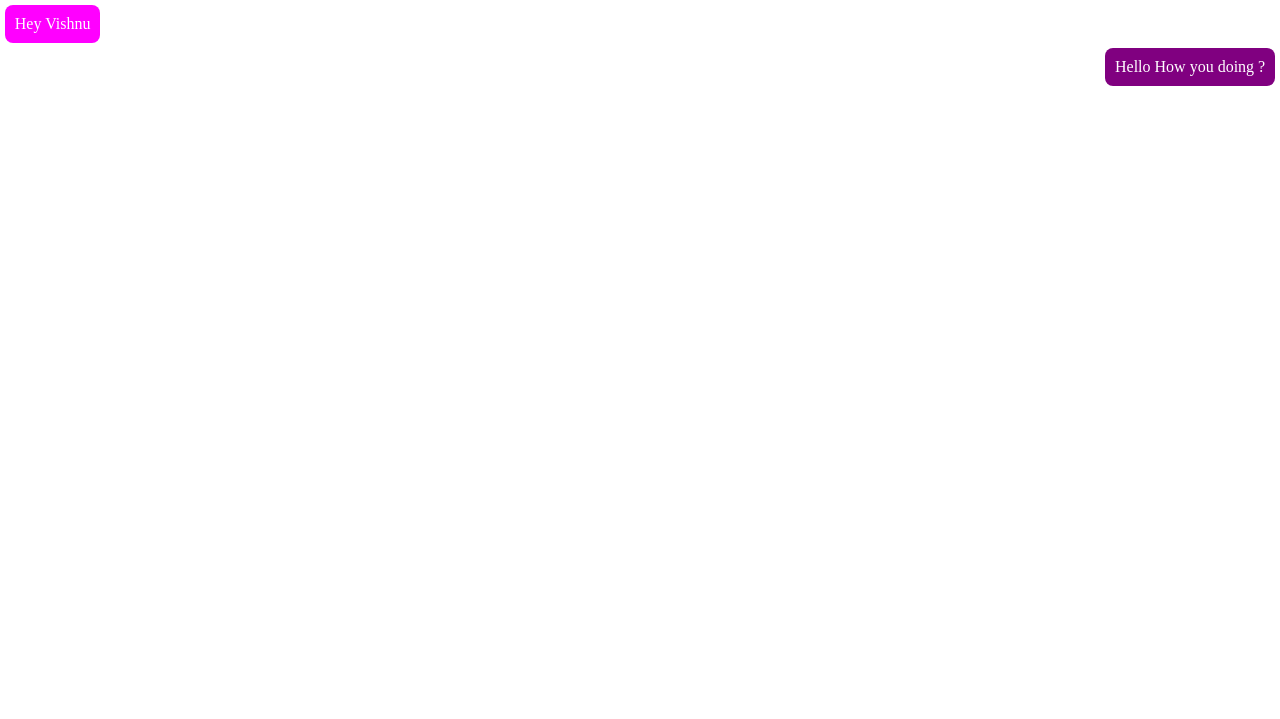
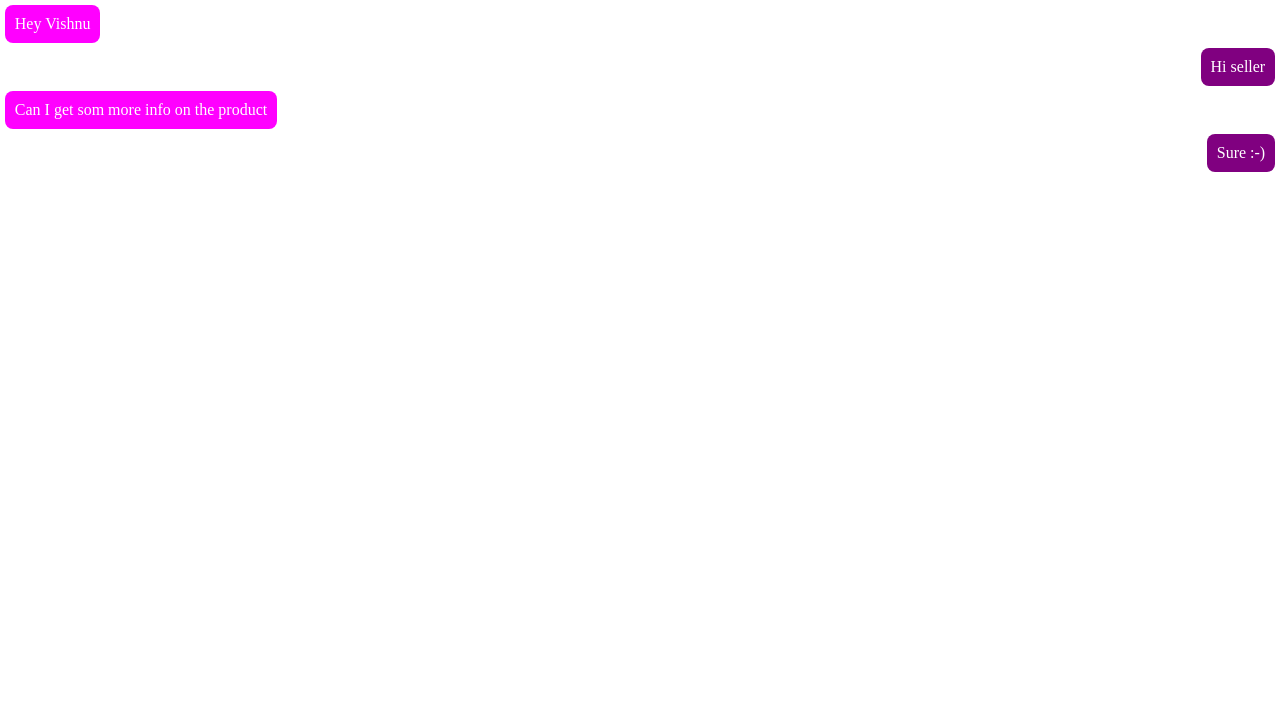
Before and after one commit to Rog99/Ecommerce-Django, a Django app: page /chat/1/ in a window 1280 px wide. Shown: the top 719 px of the page. Run offline with Django 4.2, Linux system fonts and the light colour scheme; some libraries are stand-ins or nearby versions.

Commit message:
react code added

```diff
--- a/chat/assets/scripts/room.js
+++ b/chat/assets/scripts/room.js
@@ -8,7 +8,6 @@ const chatSocket = new WebSocket(
     + '/'
 );
 
-const messages = [];
 
 chatSocket.onmessage = function(e) {
     const data = JSON.parse(e.data);
--- /dev/null
+++ b/chat/assets/scripts/room_react.js
@@ -0,0 +1,19 @@
+'use strict';
+function LikeButton(){
+    const [messages, setMessages] = new React.useState([
+        {type: 'sender', message: 'Hey Vishnu'},
+        {type: 'receiver', message: 'Hi seller'},
+        {type: 'sender', message: 'Can I get som more info on the product'},
+        {type: 'receiver', message: 'Sure :-)'}
+    ]);
+    return (
+    <div>
+        {messages.map((text) => (
+            <div class={text.type}>{text.message}</div>
+        ))}
+    </div>
+    )
+}
+
+const domContainer = document.querySelector('#chat-log');
+ReactDOM.render(<LikeButton/>, domContainer);
--- a/chat/assets/styles/room.css
+++ b/chat/assets/styles/room.css
@@ -5,7 +5,7 @@ body{
 :root{
     --window-width: 100vw;
 }
-#chat-log{
+#chat-log > div{
     height: 90vh;
     overflow-y: scroll;
     width: var(--window-width);
@@ -13,14 +13,14 @@ body{
     flex-direction: column;
 }
 
-#chat-log > div{
+#chat-log > div > div{
     width: fit-content;
     padding: 10px;
     max-width: 70%;
     margin-top: 5px;
 }
 
-#chat-log > div.receiver{
+#chat-log > div> div.receiver{
     align-self: end;
     background: purple;
     color: #fff;
@@ -28,7 +28,7 @@ body{
     margin-right: 0.3rem;
 }
 
-#chat-log > div.sender{
+#chat-log > div > div.sender{
     align-self: start;
     background: magenta;
     color: #fff;
--- a/chat/templates/chat/room.html
+++ b/chat/templates/chat/room.html
@@ -7,9 +7,9 @@
     <link rel="stylesheet" href="{% static 'styles/room.css' %}"/>
 </head>
 <body>
-    <div id="chat-log" cols="100" rows="20">
-        <div class="sender">Hey Vishnu</div>
-        <div class="receiver">Hello How you doing ?</div>
+    <div id="chat-log">
+<!--        <div class="sender">Hey Vishnu</div>-->
+<!--        <div class="receiver">Hello How you doing ?</div>-->
     </div>
     <div id="input-elements">
         <input id="chat-message-input" type="text"><br>
@@ -17,5 +17,9 @@
     </div>
     {{ room_name|json_script:"room-name" }}
 <!--    <script src="{% static 'scripts/room.js' %}"></script>-->
+    <script src="https://unpkg.com/react@17/umd/react.development.js" crossorigin></script>
+    <script src="https://unpkg.com/react-dom@17/umd/react-dom.development.js" crossorigin></script>
+    <script src="https://unpkg.com/babel-standalone@6/babel.min.js"></script>
+    <script type="text/babel" src="{% static 'scripts/room_react.js' %}"></script>
 </body>
 </html>
```
